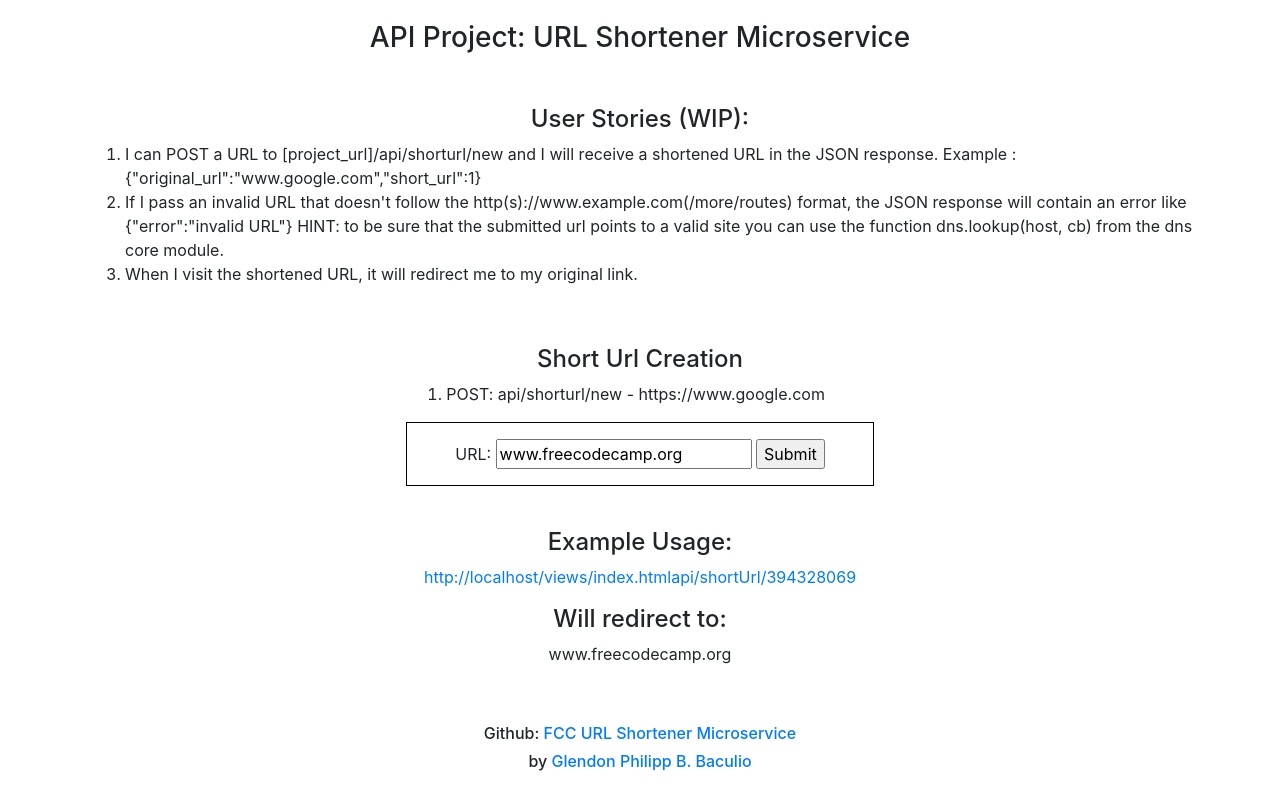
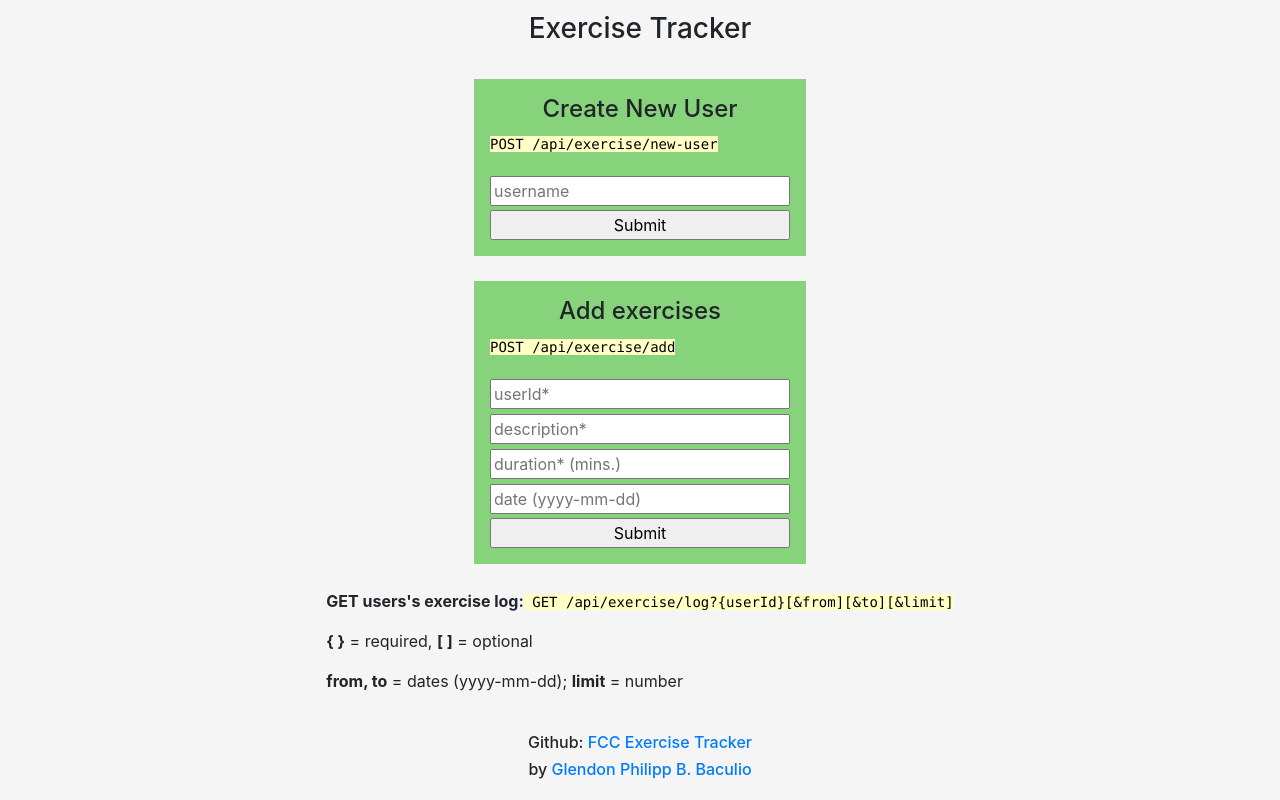
Before and after one commit to gpbaculio/fcc-exercise-tracker, a website: page views/index.html in a window 1280 px wide. Drawn offline with nearby package versions, Linux system fonts and the light colour scheme.

Commit message:
project finish ready to deploy

```diff
--- a/package.json
+++ b/package.json
@@ -5,7 +5,7 @@
   "scripts": {
     "build": "tsc",
     "dev": "ts-node ./lib/server.ts",
-    "start": "nodemon ./dist/server.js",
+    "start": "node ./dist/server.js",
     "prod": "npm run build && npm run start"
   },
   "keywords": [],
--- a/tsconfig.json
+++ b/tsconfig.json
@@ -6,8 +6,7 @@
     "sourceMap": true,
     "target": "es6",
     "outDir": "./dist",
-    "baseUrl": "./lib",
-    "watch": true
+    "baseUrl": "./lib"
   },
   "include": ["lib/**/*.ts"],
   "exclude": ["node_modules"]
--- a/views/index.html
+++ b/views/index.html
@@ -9,6 +9,14 @@
   <link href="https://stackpath.bootstrapcdn.com/bootstrap/4.3.1/css/bootstrap.min.css" rel="stylesheet"
     integrity="sha384-ggOyR0iXCbMQv3Xipma34MD+dH/1fQ784/j6cY/iJTQUOhcWr7x9JvoRxT2MZw1T" crossorigin="anonymous">
   <style>
+    body {
+      background-color: #F5F5F5;
+    }
+
+    * {
+      box-sizing: border-box
+    }
+
     .timestamp-container {
       height: 100vh;
     }
@@ -17,57 +25,61 @@
       text-align: center;
     }
 
-    .url-form {
-      border: solid black 1px
+    .create-user {
+      background-color: #87D37C;
+    }
+
+    code {
+      background-color: #FFFEC4;
+      color: #000000
+    }
+
+    form {
+      width: 300px;
+    }
+
+    input {
+      margin-top: 5px;
     }
   </style>
 </head>
 
 <body onload="onLoad()">
   <div class="timestamp-container container d-flex flex-column align-items-center justify-content-around">
-    <h3>API Project: URL Shortener Microservice</h3>
-    <section>
-      <h4>User Stories (WIP):</h4>
-      <ol>
-        <li>
-          I can POST a URL to [project_url]/api/shorturl/new and I will receive a shortened URL in the JSON response.
-          Example : {"original_url":"www.google.com","short_url":1}
-        </li>
-        <li>
-          If I pass an invalid URL that doesn't follow the http(s)://www.example.com(/more/routes) format, the JSON
-          response will contain an error like {"error":"invalid URL"}
-          HINT: to be sure that the submitted url points to a valid site you can use the function dns.lookup(host, cb)
-          from the dns core module.
-        </li>
-        <li>
-          When I visit the shortened URL, it will redirect me to my original link.
-        </li>
-      </ol>
+    <h3>Exercise Tracker</h3>
+    <section class="create-user p-3 d-flex flex-column">
+      <h4>Create New User</h4>
+      <p>
+        <code class="post">POST /api/exercise/new-user</code>
+      </p>
+      <form class="d-flex flex-column" action="/api/exercise/new-user" method="post">
+        <input required placeholder="username" type="text" name="username">
+        <input class="mt-1" type="submit" value="Submit">
+      </form>
+    </section>
+    <section class="create-user p-3 d-flex flex-column">
+      <h4>Add exercises</h4>
+      <p>
+        <code class="post">POST /api/exercise/add</code>
+      </p>
+      <form class="d-flex flex-column" action="/api/exercise/add" method="post">
+        <input required placeholder="userId*" type="text" name="userId">
+        <input required placeholder="description*" type="text" name="description">
+        <input required placeholder="duration* (mins.)" type="text" name="duration">
+        <input required placeholder="date (yyyy-mm-dd)" type="text" name="date">
+        <input class="mt-1" type="submit" value="Submit">
+      </form>
     </section>
     <section>
-      <h4>Short Url Creation</h4>
-      <ol>
-        <li>POST: <a target="_blank" aria-disabled="true" rel="noopener noreferrer">api/shorturl/new -
-            https://www.google.com</a></li>
-      </ol>
-      <div class="d-flex justify-content-center">
-        <form class="url-form px-5 py-3" action="/api/shorturl/new" method="post">
-          URL: <input id="input-url" type="text" name="url">
-          <input type="submit" value="Submit">
-        </form>
-      </div>
-    </section>
-    <section class="d-flex flex-column justify-content-center align-items-center">
-      <h4>Example Usage:</h4>
-      <a class="usage" target="_blank" rel="noopener noreferrer">api/shortUrl/394328069</a>
-      <h4 class="mt-3">Will redirect to:</h4>
-      <p>www.freecodecamp.org</p>
+      <p><strong>GET users's exercise log:</strong><code> GET /api/exercise/log?{userId}[&from][&to][&limit]</code></p>
+      <p><strong>{ }</strong> = required, <strong>[ ]</strong> = optional</p>
+      <p><strong>from, to</strong> = dates (yyyy-mm-dd); <strong>limit</strong> = number</p>
     </section>
     <section class="d-flex flex-column justify-content-center align-items-center">
       <h6>
         Github:
-        <a target="_blank" rel="noopener noreferrer" href="https://github.com/gpbaculio/fcc-url-shortener">
-          FCC URL Shortener Microservice
+        <a target="_blank" rel="noopener noreferrer" href="https://github.com/gpbaculio/fcc-exercise-tracker">
+          FCC Exercise Tracker
         </a>
       </h6>
       <h6>by <a target="_blank" rel="noopener noreferrer" href="http://bit.ly/gpbaculio">Glendon Philipp B.
@@ -82,11 +94,6 @@
         usage.href = url
       })
     }
-    const editInput = document.getElementById('input-url');
-    editInput.value = 'www.freecodecamp.org'
-    editInput.addEventListener('input', e => {
-      editInput.value = e.target.value;
-    })
   </script>
 </body>
 
```
Also changed, not shown: lib/controllers/UserController.ts (+45 -9 lines), dist/controllers/UserController.js, 1 other file.
